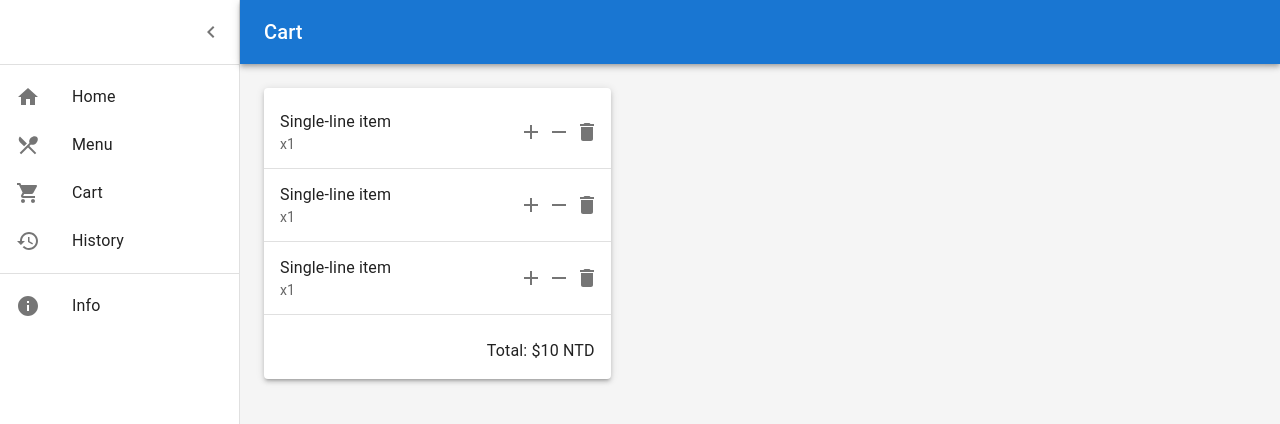
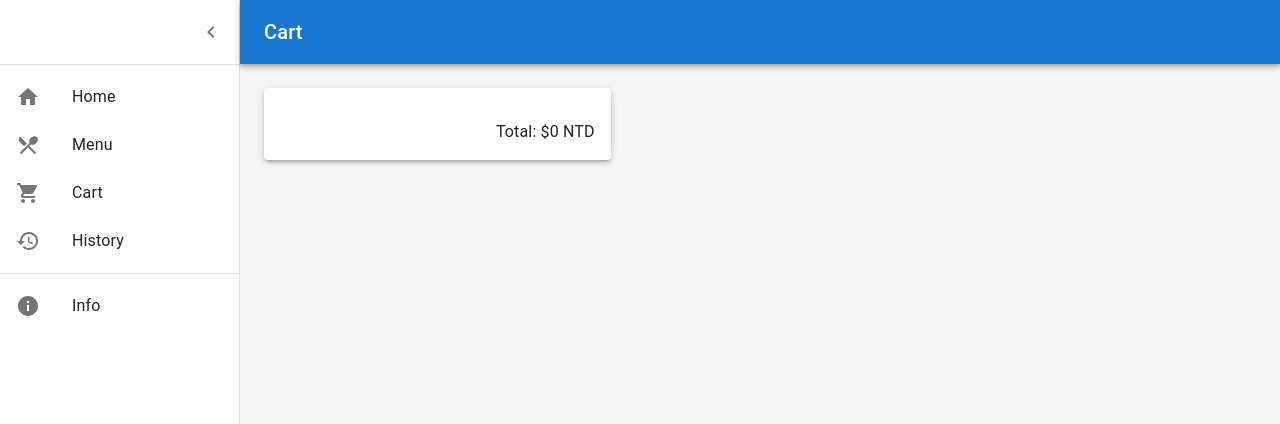
Before and after one commit to chengxi600/isCoolLabOA, a React (Create React App) app: page /cart in a window 1280 px wide. Shown: the top 424 px of the page. Built offline with nearby package versions, Linux system fonts and the light colour scheme.

Commit message:
show cart items from store and total price

```diff
--- a/src/components/CartItem.tsx
+++ b/src/components/CartItem.tsx
@@ -3,8 +3,13 @@ import React from "react";
 import DeleteIcon from '@mui/icons-material/Delete';
 import AddIcon from '@mui/icons-material/Add';
 import RemoveIcon from '@mui/icons-material/Remove';
+import { ItemInfo } from "../data/cartSlice";
 
-export default function CartItem() {
+export default function CartItem({
+  itemInfo
+}: {
+  itemInfo: ItemInfo
+}) {
 
     return (
         <ListItem
@@ -23,8 +28,8 @@ export default function CartItem() {
         }
       >
         <ListItemText
-          primary="Single-line item"
-          secondary="x1"
+          primary={`${itemInfo.name} - $${itemInfo.price} NTD`}
+          secondary={`x${itemInfo.quantity}`}
         />
       </ListItem>
     )
--- a/src/pages/CartPage.tsx
+++ b/src/pages/CartPage.tsx
@@ -1,23 +1,37 @@
 import { Typography, Grid, List, Paper, Divider, Box } from "@mui/material";
 import CartItem from "../components/CartItem";
+import { useAppSelector } from "../hooks";
+import React, { useMemo } from "react";
 
 export default function CartPage() {
+
+  const items = useAppSelector(state => state.cart.items)
+  const totalPrice = useMemo(() => {
+    let total = 0
+    for(let prop in items) total += (items[prop].price * items[prop].quantity)
+    return total
+  }, [items])
+
+  let cartList = [];
+  for(let prop in items) {
+    cartList.push(
+      <React.Fragment>
+        <CartItem itemInfo={items[prop]} />
+        <Divider/>
+      </React.Fragment>
+    )
+  }
 
     return (
       <Grid container>
         <Grid item xs={6} md={4} margin={3}>
           <Paper elevation={3}>
           <List>
-              <CartItem />
-              <Divider />
-              <CartItem />
-              <Divider />
-              <CartItem />
-              <Divider />
+              {cartList}
           </List>
           <Box display="flex" justifyContent="flex-end" padding={2}>
             <Typography>
-              Total: $10 NTD
+              Total: ${totalPrice} NTD
             </Typography>
           </Box>
           </Paper>
```
